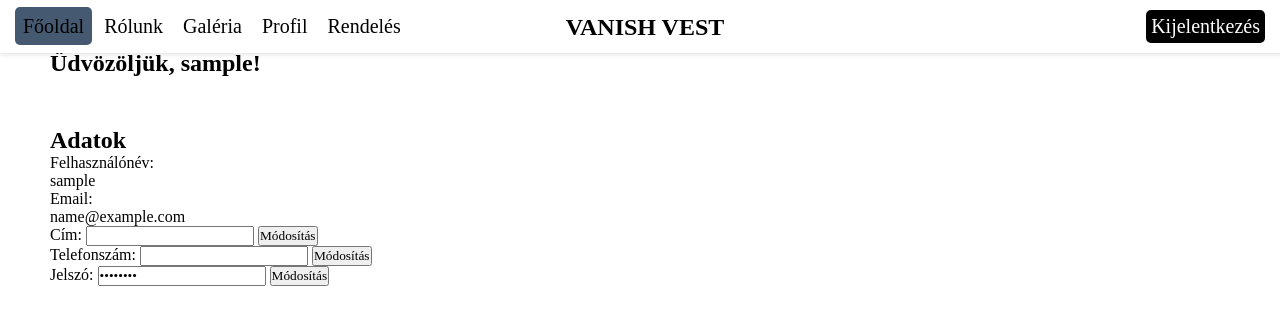
After one commit to MagyarEper/VanishVest, a PHP site: page /profil.php in a window 1280 px wide. The commit adds this page. Shown: the top 313 px of the page. Run offline with PHP 8.4, Linux system fonts and the light colour scheme; the visitor is signed in with stand-in values (Sample User, id 1); data that the repository does not hold is empty.

Commit message:
Regisztració és profil
Regisztráció és profil oldal fejlesztése

```diff
--- a/felhasznalok.json
+++ b/felhasznalok.json
@@ -8,5 +8,10 @@
         "username": "fefef",
         "email": "fefef@gefef.hu",
         "password": "$2y$10$yAoDkoBsawdURQsL6n7s4u0CjaEP\/CJs7H5twp5dkl9cWZhdBfoke"
+    },
+    {
+        "username": "admin1",
+        "email": "admin@admin.com",
+        "password": "$2y$10$t\/1nuvjKunFyDhGwzZxAweaDjlMUeJC3d3GOpIrzAy121TAv19NTq"
     }
 ]
--- /dev/null
+++ b/profil.php
@@ -0,0 +1,170 @@
+<?php
+    session_start();
+
+    // Bejelentkezett statusz csekkolasa
+    if (!isset($_SESSION["loggedin"]) || $_SESSION["loggedin"] !== true) {
+        header("Location: login.php");
+        exit();
+    }
+
+    // Display welcome message with username
+    $_SESSION['msg'] = "Üdvözöljük, " . $_SESSION["username"] . "!";
+
+    if ($_SERVER["REQUEST_METHOD"] == "POST") {
+        // Check which button was clicked and update corresponding field
+        if (isset($_POST["modify_address"])) {
+            // Handle modification of address
+            // Example: Update database or JSON file with new address
+            $newAddress = $_POST["new_address"]; // Retrieve new address from form
+            // Perform database or file update operation here
+            $_SESSION["address"] = $newAddress; // Update session variable
+            // Redirect back to profile page or display success message
+        }
+    }
+
+    // Kijelentkezes gomb
+    if ($_SERVER["REQUEST_METHOD"] == "POST" && isset($_POST["logout"])) {
+        session_unset();
+        session_destroy();
+        header("Location: bejelentkezes.php");
+        exit();
+    }
+    ?>
+
+<!DOCTYPE html>
+<html lang="hu">
+<head>
+    <meta charset="UTF-8">
+    <meta name="viewport" content="width=device-width, initial-scale=1.0">
+    <title>Profil</title>
+    <link rel="stylesheet" href="./styles/profil.css">
+    <link rel="stylesheet" href="./styles/altalanos.css">
+    <link rel="icon"
+    type="image/png"
+    href="./Images/main-gallery-1.png"/>
+    <script src="script.js"></script>
+</head>
+<body>
+<header>
+    <!--Menu sáv-->
+    <nav class="nav-menu">
+        <button onclick="toggleMenu()" class="hambi">&#129517;</a>
+            <p>Főoldal</p>
+        </button>
+        <ul>
+            <li ><a class="current" href="./index.html">Főoldal</a></li>
+            <li><a class=" nav-link" href="./rolunk.html">Rólunk</a></li>
+            <li><a class=" nav-link" href="./galeria.html">Galéria</a></li>
+            <li><a class="nav-link" href="./profil.php">Profil</a></li>
+            <li><a class=" nav-link" href="./rendeles.html">Rendelés</a></li>
+        </ul>
+        <div class="mini-menu">
+            <ul>
+              <li><a href="./index.html">Főoldal</a></li>
+              <li><a href="./rolunk.html">Rólunk</a></li>
+              <li><a  href="./galeria.html">Galéria</a></li>
+              <li><a  href="./profil.php">Profil</a></li>
+              <li><a  href="./rendeles.html">Rendelés</a></li>
+            </ul>
+          </div>
+        <h1 id="menu-h1">VANISH VEST</h1>
+
+        <!-- kijelentkezes gomb -->
+        <form method="post" action="<?php echo htmlspecialchars($_SERVER["PHP_SELF"]); ?>">
+        <button type="submit" name="logout">Kijelentkezés</button>
+
+    </form>
+    </nav>
+</header>
+
+        <div class="main">
+            <div class="content-main">
+
+                <?php
+                echo '<h2>' . $_SESSION['msg'] . '</h2>';
+                unset($_SESSION['msg']);
+            ?>
+
+            </div>
+    </div>
+
+
+    <div class="content">
+        <div class="main">
+        <h2>Adatok</h2>
+
+        <form method="post" action="<?php echo htmlspecialchars($_SERVER["PHP_SELF"]); ?>">
+        <!-- Display Username -->
+        <div>
+            <label>Felhasználónév:</label>
+            <p><?php echo $_SESSION["username"] ?></p>
+        </div>
+
+        <!-- Display Email -->
+        <div>
+            <label>Email:</label>
+            <p><?php echo $_SESSION["email"] ?></p>
+        </div>
+
+        <!-- Modify Address -->
+        <div>
+            <label>Cím:</label>
+            <input type="text" name="new_address" value="<?php echo $address; ?>">
+            <button type="submit" name="modify_address">Módosítás</button>
+        </div>
+
+        <!-- Modify Phone Number -->
+        <div>
+            <label>Telefonszám:</label>
+            <input type="text" name="new_phone" value="<?php echo $phone; ?>">
+            <button type="submit" name="modify_phone">Módosítás</button>
+        </div>
+
+        <!-- Modify Password -->
+        <div>
+            <label>Jelszó:</label>
+            <input type="password" name="new_password" value="********">
+            <button type="submit" name="modify_password">Módosítás</button>
+        </div>
+    </form>
+        </div>
+    </div>
+
+    <div>
+        <h3>Profilkép és információk:</h3>
+        <img src="profile_picture.jpg" alt="Profilkép">
+        <p>Felhasználónév: <?php echo $_SESSION["username"]; ?></p>
+        <p><a href="uzenetek.php">Üzenetek</a></p>
+        <p><a href="delete_profile.php">Profil törlése</a></p>
+    </div>
+
+
+<footer>
+    <div class="footer-text">
+        <h2>VANISH VEST</h2>
+        <h3>Legyél a láthatatlanság mestere velünk!</h3>
+        <p>Ha szeretnél láthatatlanná válni, akkor ez a megoldás neked való! Rendelj most!</p>
+    </div>
+
+    <div class="separator"></div>
+
+    <div class="footer-link-container">
+        <p style="font-size: 50px;"> &#129517;</p>
+        <ul id="foot-menu" class="footer-links">
+            <li><a href="./index.html">Főoldal</a></li>
+            <li><a href="./rolunk.html">Rólunk</a></li>
+            <li><a href="./galeria.html">Galéria</a></li>
+            <li><a href="./regisztracio.html">Regisztráció</a></li>
+            <li><a href="./rendeles.html">Rendelés</a></li>
+        </ul>
+        <ul class="footer-links">
+            <li><p>Elérhetőségek:</p></li>
+            <li><p>info@vanishvest.com</p></li>
+            <li><p>+36 30 123 4567</p></li>
+            <li><p>VanishVest Kft.</p></li>
+            <li><p>1234 Budapest, Rejtett utca 5.</p></li>
+        </ul>
+    </div>
+</footer>
+</body>
+</html>
--- /dev/null
+++ b/styles/profil.css
@@ -0,0 +1,3 @@
+.main {
+    margin: 50px;
+}
```
Also changed, not shown: bejelentkezes.php (added, +54 -0 lines), regisztracio.php (+18 -7 lines).
